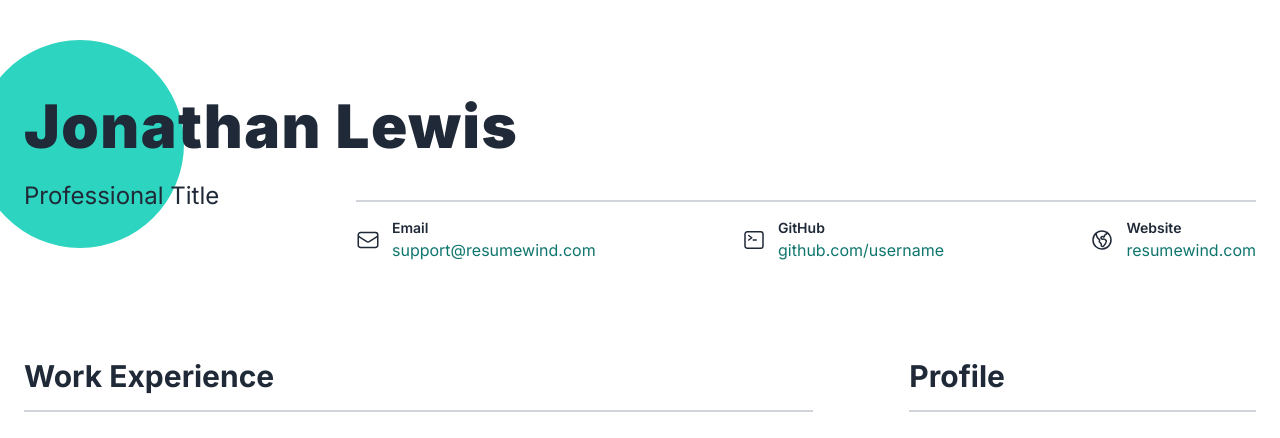
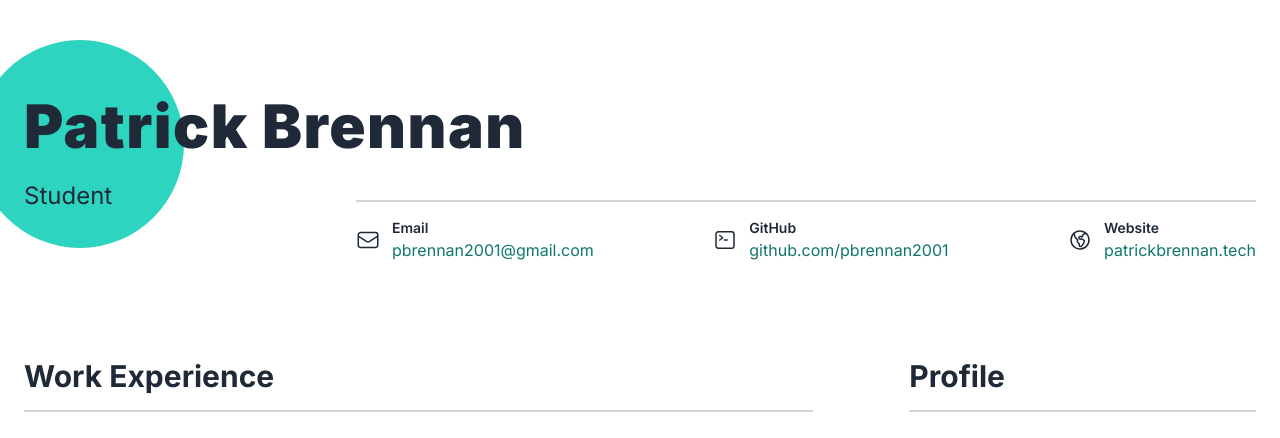
Before and after one commit to pbrennan2001/my-resume-page, a Flask app: page / in a window 1280 px wide. Shown: the top 438 px of the page. Run offline with Flask 3, Linux system fonts and the light colour scheme.

Commit message:
edited html

```diff
--- a/templates/home.html
+++ b/templates/home.html
@@ -5,10 +5,10 @@
     <meta name="viewport" content="width=device-width, initial-scale=1.0" />
 
     <!-- Update Your Name -->
-    <title>Jonathan Lewis - Resume</title>
+    <title>Patrick Brennan - Resume</title>
 
     <!-- Update Description -->
-    <meta name="description" content="Jonathan Lewis - Resume" />
+    <meta name="description" content="Patrick Brennan - Resume" />
 
     <!-- Custom Fonts -->
     <link rel="preconnect" href="https://fonts.googleapis.com" />
@@ -30,13 +30,13 @@
       <div class="py-20 lg:py-24 px-6 mx-auto max-w-7xl">
         <div class="relative">
           <!-- Your Name -->
-          <h1>Jonathan Lewis</h1>
+          <h1>Patrick Brennan</h1>
 
           <div
             class="relative grid grid-cols-1 lg:grid-cols-4 gap-10 xl:gap-24 z-10"
           >
             <!-- Your Title -->
-            <h2>Professional Title</h2>
+            <h2>Student</h2>
 
             <div
               class="lg:flex lg:justify-between grid-3 xl:grid-3 lg:col-span-3 gap-4 mt-5 pt-4 border-t-2 border-gray-300"
@@ -63,11 +63,11 @@
                   <p class="mb-0 font-semibold text-sm">Email</p>
                   <p class="mb-0">
                     <a
-                      href="mailto:support@resumewind.com"
+                      href="mailto:pbrennan2001@gmail.com"
                       target="_blank"
                       rel="noreferrer"
                     >
-                      support@resumewind.com
+                      pbrennan2001@gmail.com
                     </a>
                   </p>
                 </div>
@@ -95,11 +95,11 @@
                   <p class="mb-0 font-semibold text-sm">GitHub</p>
                   <p class="mb-0">
                     <a
-                      href="https://github.com/username"
+                      href="https://github.com/pbrennan2001"
                       target="_blank"
                       rel="noreferrer"
                     >
-                      github.com/username
+                      github.com/pbrennan2001
                     </a>
                   </p>
                 </div>
@@ -127,11 +127,11 @@
                   <p class="mb-0 font-semibold text-sm">Website</p>
                   <p class="mb-0">
                     <a
-                      href="https://resumewind.com"
+                      href="patrickbrennan.tech"
                       target="_blank"
                       rel="noreferrer"
                     >
-                      resumewind.com
+                      patrickbrennan.tech
                     </a>
                   </p>
                 </div>
```
